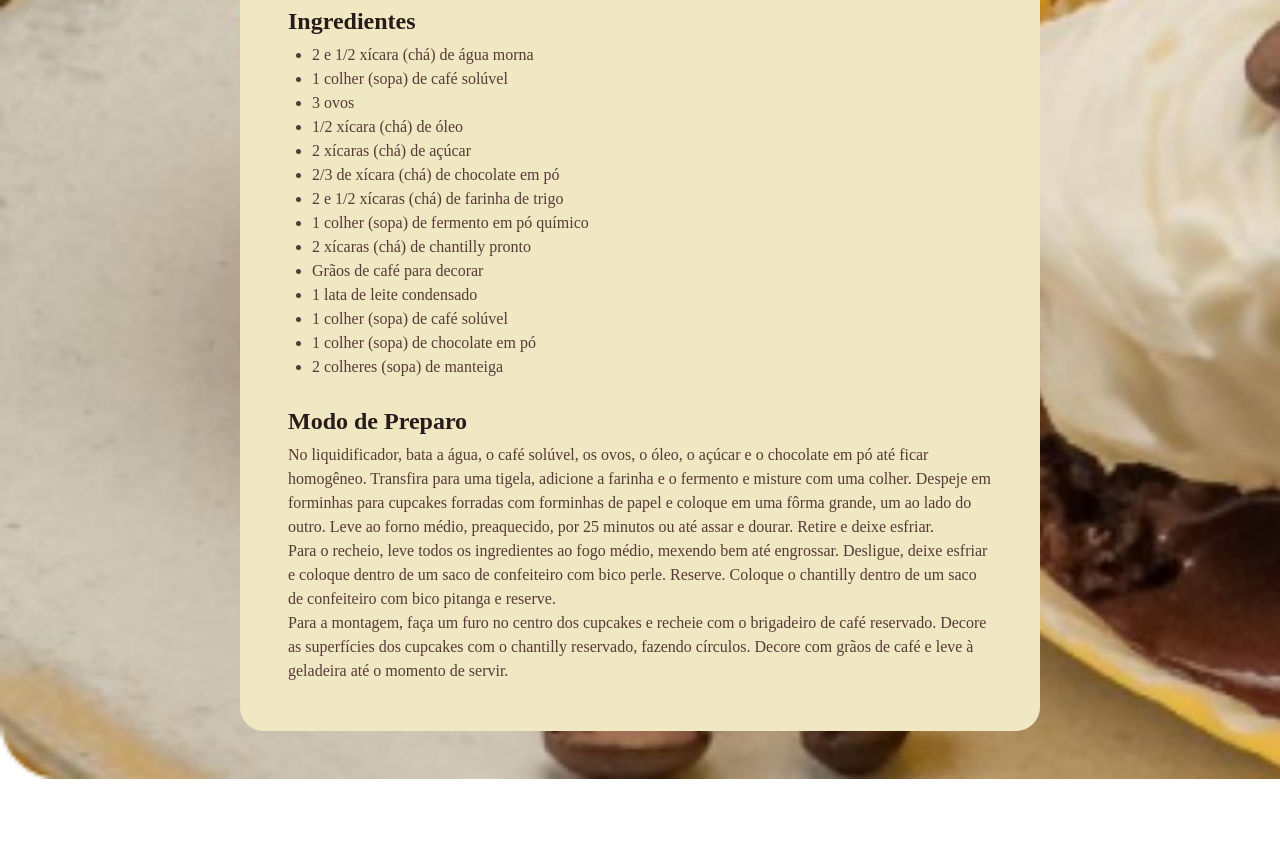
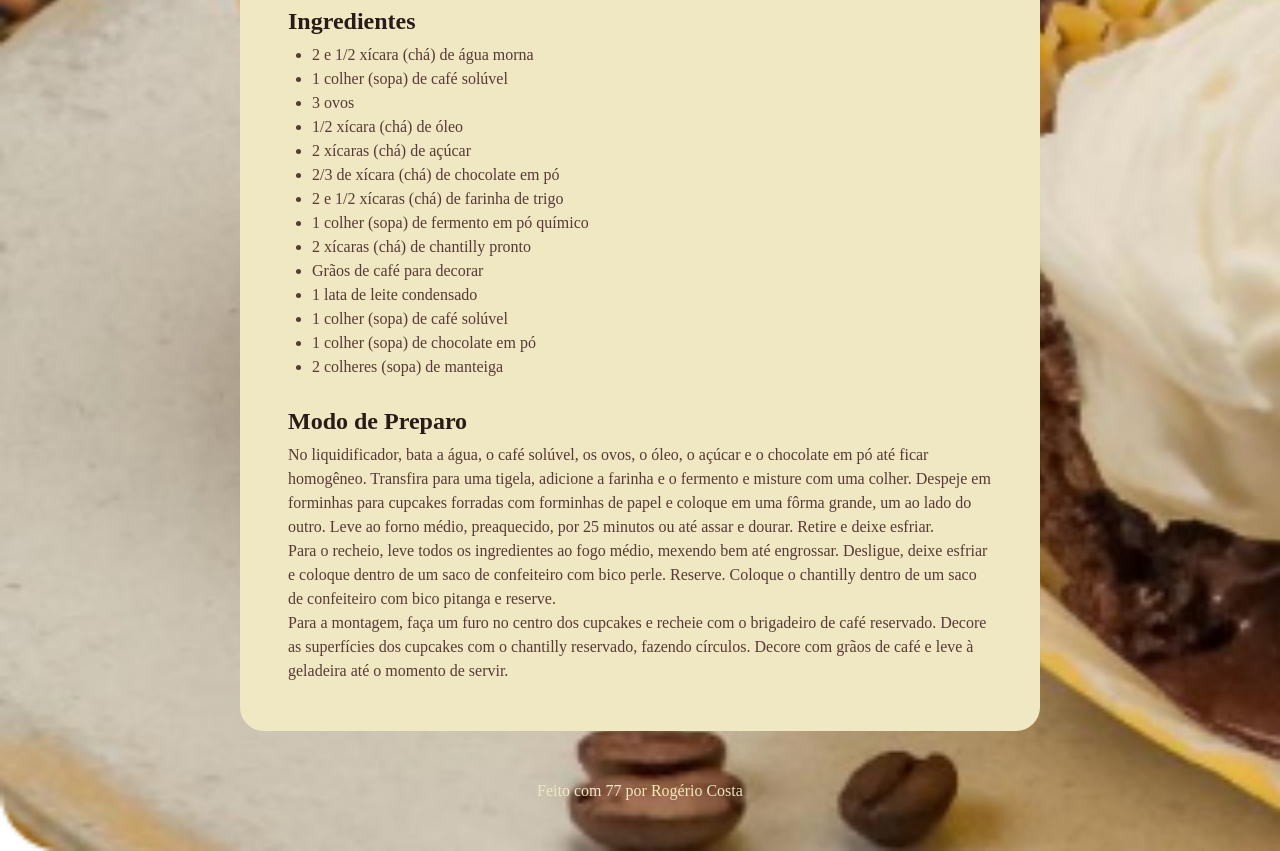
Before and after one commit to rogeriotcosta78/Projeto-Receitas, a plain HTML site: page index.html in a window 1280 px wide. Shown: the part 744-1595 px from the top of the page. Before the commit the page ends 1523 px from the top, so only its background shows below. Drawn offline with Linux system fonts and the light colour scheme; a web font is replaced by a local one.

Commit message:
add rodapé

```diff
--- a/index.html
+++ b/index.html
@@ -54,5 +54,6 @@
        </section>
        </main>
     </div>
+    <footer>Feito com 77 por Rogério Costa</footer>
 </body>
 </html>
--- a/style.css
+++ b/style.css
@@ -56,3 +56,8 @@ h1, h2{
 ul{
     padding-left: 24px;
 }
+footer{
+    color: #f0e8c2;
+    text-align: center;
+    padding-bottom: 48px;
+}
```
